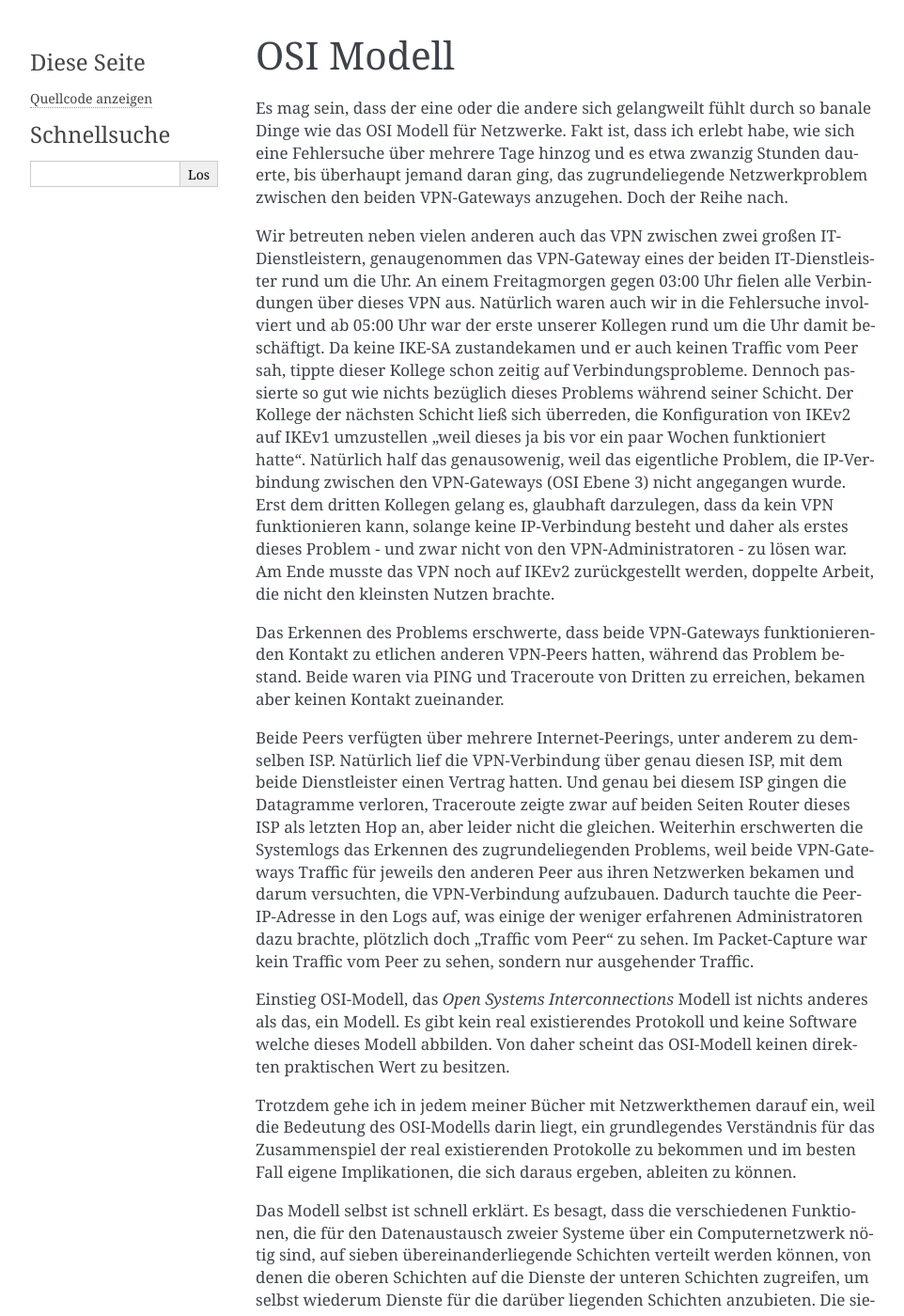
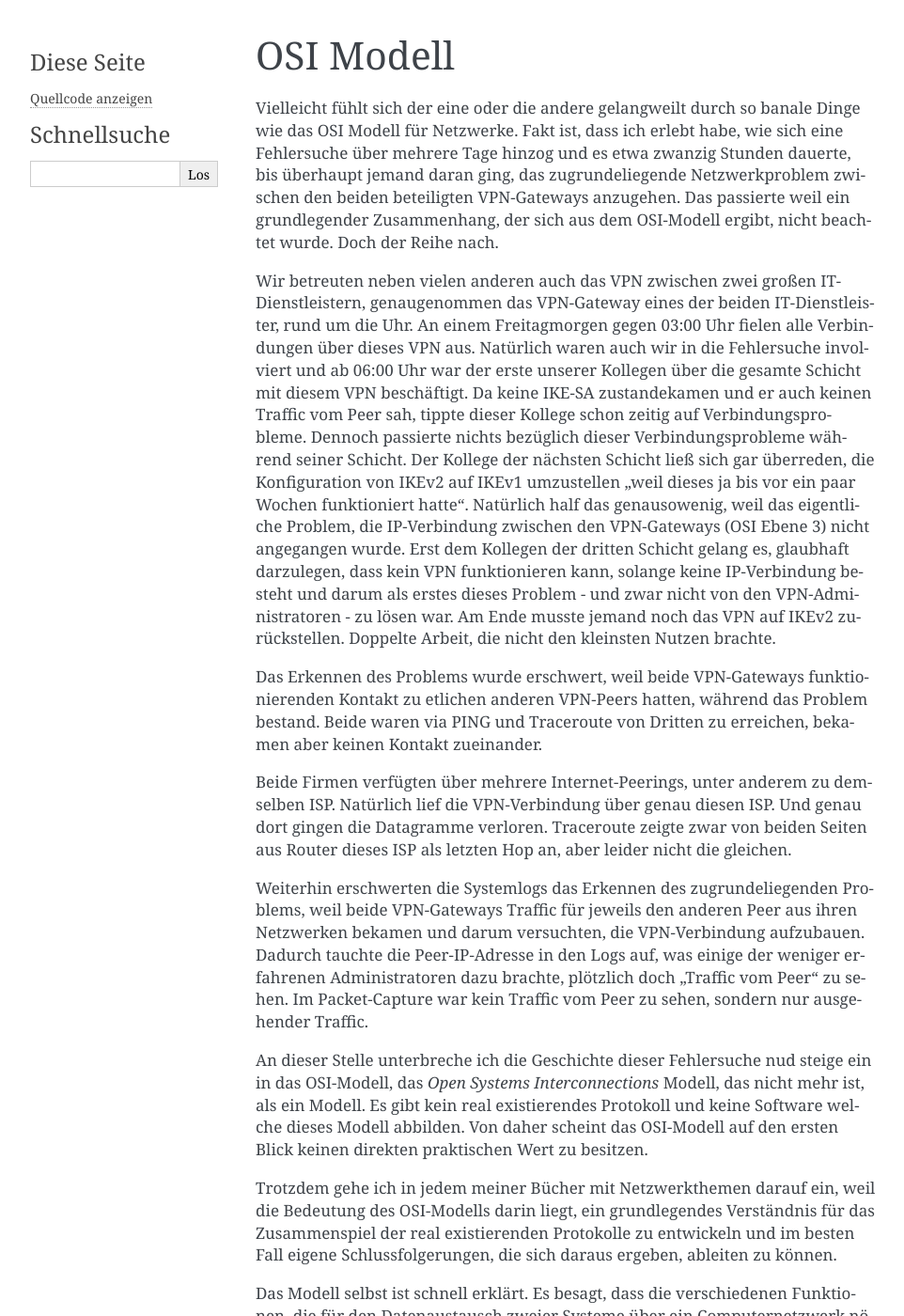
Before and after one commit to matwei-books/Fehlersuche-bei-IPsec-VPN-mit-IKEv2, a Sphinx documentation site: the page built from source/grundlagen/theoretisch.rst, in a window 1280 px wide and 1400 px high. Shown: the whole window at 94% size, without its empty margins (148-1110 px from the left). Built offline with Sphinx 7.4.7, drawn with Linux system fonts in a browser that asks for light colours; some of the changed text lies outside the part shown.

Commit message:
Text überarbeitet

```diff
--- a/source/grundlagen/theoretisch.rst
+++ b/source/grundlagen/theoretisch.rst
@@ -2,44 +2,48 @@
 OSI Modell
 ==========
 
-Es mag sein, dass der eine oder die andere sich gelangweilt fühlt durch
+Vielleicht fühlt sich der eine oder die andere gelangweilt durch
 so banale Dinge wie das OSI Modell für Netzwerke.
 Fakt ist, dass ich erlebt habe, wie sich eine Fehlersuche über
 mehrere Tage hinzog und es etwa zwanzig Stunden dauerte, bis überhaupt
-jemand daran ging, das zugrundeliegende Netzwerkproblem zwischen den beiden VPN-Gateways
-anzugehen. Doch der Reihe nach.
+jemand daran ging, das zugrundeliegende Netzwerkproblem zwischen den
+beiden beteiligten VPN-Gateways anzugehen.
+Das passierte weil ein grundlegender Zusammenhang, der sich aus dem
+OSI-Modell ergibt, nicht beachtet wurde.
+Doch der Reihe nach.
 
 Wir betreuten neben vielen anderen auch das VPN zwischen zwei großen
 IT-Dienstleistern, genaugenommen das VPN-Gateway eines der beiden
-IT-Dienstleister rund um die Uhr. An einem Freitagmorgen gegen 03:00 Uhr
+IT-Dienstleister, rund um die Uhr. An einem Freitagmorgen gegen 03:00 Uhr
 fielen alle Verbindungen über dieses VPN aus. Natürlich waren auch wir
-in die Fehlersuche involviert und ab 05:00 Uhr war der erste unserer
-Kollegen rund um die Uhr damit beschäftigt. Da keine IKE-SA
+in die Fehlersuche involviert und ab 06:00 Uhr war der erste unserer
+Kollegen über die gesamte Schicht mit diesem VPN beschäftigt. Da keine IKE-SA
 zustandekamen und er auch keinen Traffic vom Peer sah, tippte dieser
-Kollege schon zeitig auf Verbindungsprobleme. Dennoch passierte so gut
-wie nichts bezüglich dieses Problems während seiner Schicht. Der Kollege
-der nächsten Schicht ließ sich überreden, die Konfiguration von IKEv2
+Kollege schon zeitig auf Verbindungsprobleme. Dennoch passierte nichts
+bezüglich dieser Verbindungsprobleme während seiner Schicht. Der Kollege
+der nächsten Schicht ließ sich gar überreden, die Konfiguration von IKEv2
 auf IKEv1 umzustellen "weil dieses ja bis vor ein paar Wochen
 funktioniert hatte". Natürlich half das genausowenig, weil das
 eigentliche Problem, die IP-Verbindung zwischen den VPN-Gateways (OSI
-Ebene 3) nicht angegangen wurde. Erst dem dritten Kollegen gelang es,
-glaubhaft darzulegen, dass da kein VPN funktionieren kann, solange keine
-IP-Verbindung besteht und daher als erstes dieses Problem - und zwar
-nicht von den VPN-Administratoren - zu lösen war. Am Ende musste das VPN
-noch auf IKEv2 zurückgestellt werden, doppelte Arbeit, die nicht den
+Ebene 3) nicht angegangen wurde. Erst dem Kollegen der dritten Schicht gelang es,
+glaubhaft darzulegen, dass kein VPN funktionieren kann, solange keine
+IP-Verbindung besteht und darum als erstes dieses Problem - und zwar
+nicht von den VPN-Administratoren - zu lösen war. Am Ende musste jemand
+noch das VPN auf IKEv2 zurückstellen. Doppelte Arbeit, die nicht den
 kleinsten Nutzen brachte.
 
-Das Erkennen des Problems erschwerte, dass beide VPN-Gateways
+Das Erkennen des Problems wurde erschwert, weil beide VPN-Gateways
 funktionierenden Kontakt zu etlichen anderen VPN-Peers hatten, während
 das Problem bestand. Beide waren via PING und Traceroute von Dritten zu
 erreichen, bekamen aber keinen Kontakt zueinander.
 
-Beide Peers verfügten über mehrere Internet-Peerings, unter anderem zu
-demselben ISP. Natürlich lief die VPN-Verbindung über
-genau diesen ISP, mit dem beide Dienstleister einen Vertrag hatten. Und genau bei
-diesem ISP gingen die Datagramme verloren, Traceroute zeigte zwar auf
-beiden Seiten Router dieses ISP als letzten Hop an, aber leider nicht
-die gleichen. Weiterhin erschwerten die Systemlogs das Erkennen des
+Beide Firmen verfügten über mehrere Internet-Peerings, unter anderem zu
+demselben ISP. Natürlich lief die VPN-Verbindung über genau diesen ISP.
+Und genau dort gingen die Datagramme verloren. Traceroute zeigte zwar
+von beiden Seiten aus Router dieses ISP als letzten Hop an, aber leider
+nicht die gleichen.
+
+Weiterhin erschwerten die Systemlogs das Erkennen des
 zugrundeliegenden Problems, weil beide VPN-Gateways Traffic für jeweils
 den anderen Peer aus ihren Netzwerken bekamen und darum versuchten, die
 VPN-Verbindung aufzubauen. Dadurch tauchte die Peer-IP-Adresse in den
@@ -51,23 +55,26 @@ war kein Traffic vom Peer zu sehen, sondern nur ausgehender Traffic.
    see: OSI-Modell; Open Systems Interconnections Modell
 .. _OSI-Modell:
 
-Einstieg OSI-Modell, das *Open Systems Interconnections* Modell ist
-nichts anderes als das, ein Modell. Es gibt kein real existierendes
+An dieser Stelle unterbreche ich die Geschichte dieser Fehlersuche nud
+steige ein in das OSI-Modell, das *Open Systems Interconnections* Modell,
+das nicht mehr ist, als ein Modell. Es gibt kein real existierendes
 Protokoll und keine Software welche dieses Modell abbilden. Von daher
-scheint das OSI-Modell keinen direkten praktischen Wert zu besitzen.
+scheint das OSI-Modell auf den ersten Blick keinen direkten praktischen
+Wert zu besitzen.
 
 Trotzdem gehe ich in jedem meiner Bücher mit Netzwerkthemen darauf ein,
 weil die Bedeutung des OSI-Modells darin liegt, ein grundlegendes
 Verständnis für das Zusammenspiel der real existierenden Protokolle zu
-bekommen und im besten Fall eigene Implikationen, die sich daraus
+entwickeln und im besten Fall eigene Schlussfolgerungen, die sich daraus
 ergeben, ableiten zu können.
 
 Das Modell selbst ist schnell erklärt.
 Es besagt, dass die verschiedenen Funktionen, die für den Datenaustausch
 zweier Systeme über ein Computernetzwerk nötig sind, auf sieben
 übereinanderliegende Schichten verteilt werden können, von denen die
-oberen Schichten auf die Dienste der unteren Schichten zugreifen, um
+oberen Schichten auf die Dienste der unteren Schichten zurückgreifen, um
 selbst wiederum Dienste für die darüber liegenden Schichten anzubieten.
+
 Die sieben Schichten des OSI-Modells sind:
 
  ======= ====================== =====================
@@ -83,11 +90,11 @@ Die sieben Schichten des OSI-Modells sind:
  ======= ====================== =====================
 
 Das ist schön und gut und lässt sich vielleicht noch auswendig lernen.
-Um wirlich nützlich zu sein, brauche ich jedoch einen Bezug zu real
+Um wirklich nützlich zu sein, brauche ich noch den Bezug zu real
 existierenden Protokollen, mit denen ich in meiner täglichen Arbeit zu
 tun habe.
 
-Da finde ich dann
+Da finde ich
 
 * Ethernet in den Schichten 1 und 2
 * IPv4, IPv6 in der Schicht 3
```
Also changed, not shown: other parts of source/grundlagen/theoretisch.rst (+5 -5 lines).
